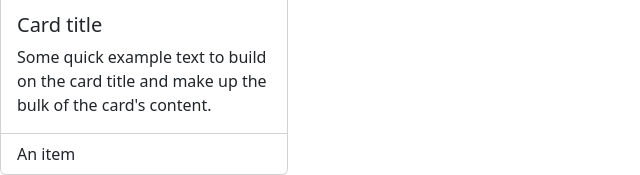
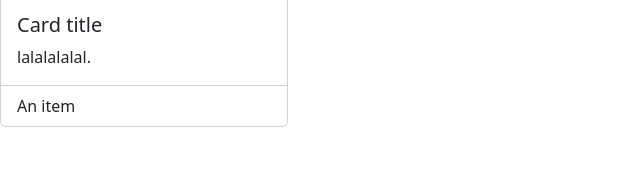
Before and after one commit to Genesis380-hash/Genesis, a plain HTML site: page index.html in a window 1280 px wide. Shown: the part 1227-1402 px from the top of the page, without its empty margins (0-640 px from the left). After the commit the page ends 1354 px from the top, so only its background shows below. Drawn offline with nearby package versions, Linux system fonts and the light colour scheme.

Commit message:
cambio de nombre

```diff
--- a/index.html
+++ b/index.html
@@ -79,7 +79,7 @@
             <img src="..." class="card-img-top" alt="...">
             <div class="card-body">
               <h5 class="card-title">Card title</h5>
-              <p class="card-text">Some quick example text to build on the card title and make up the bulk of the card's content.</p>
+              <p class="card-text">lalalalalal.</p>
             </div>
             <ul class="list-group list-group-flush">
               <li class="list-group-item">An item</li>
```
